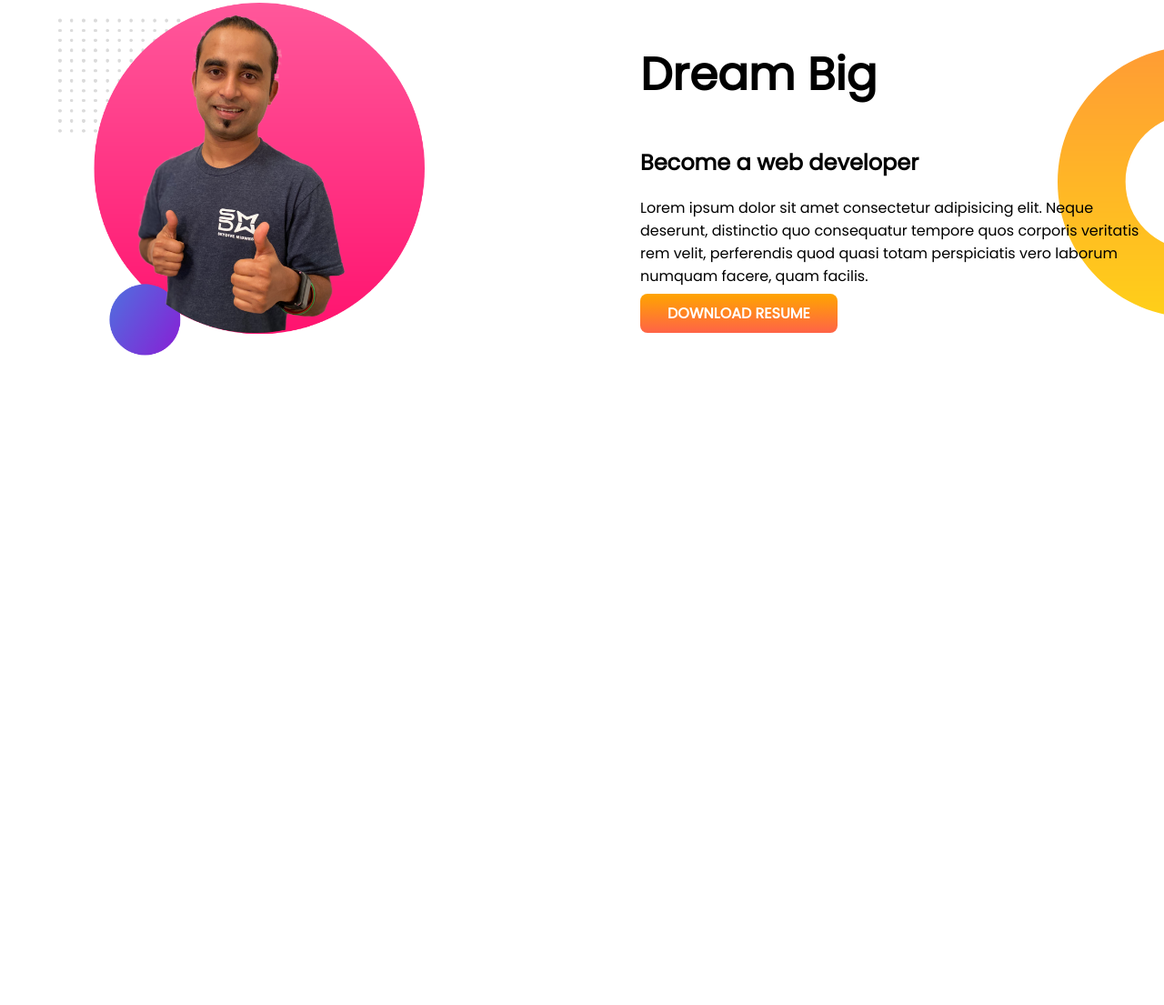
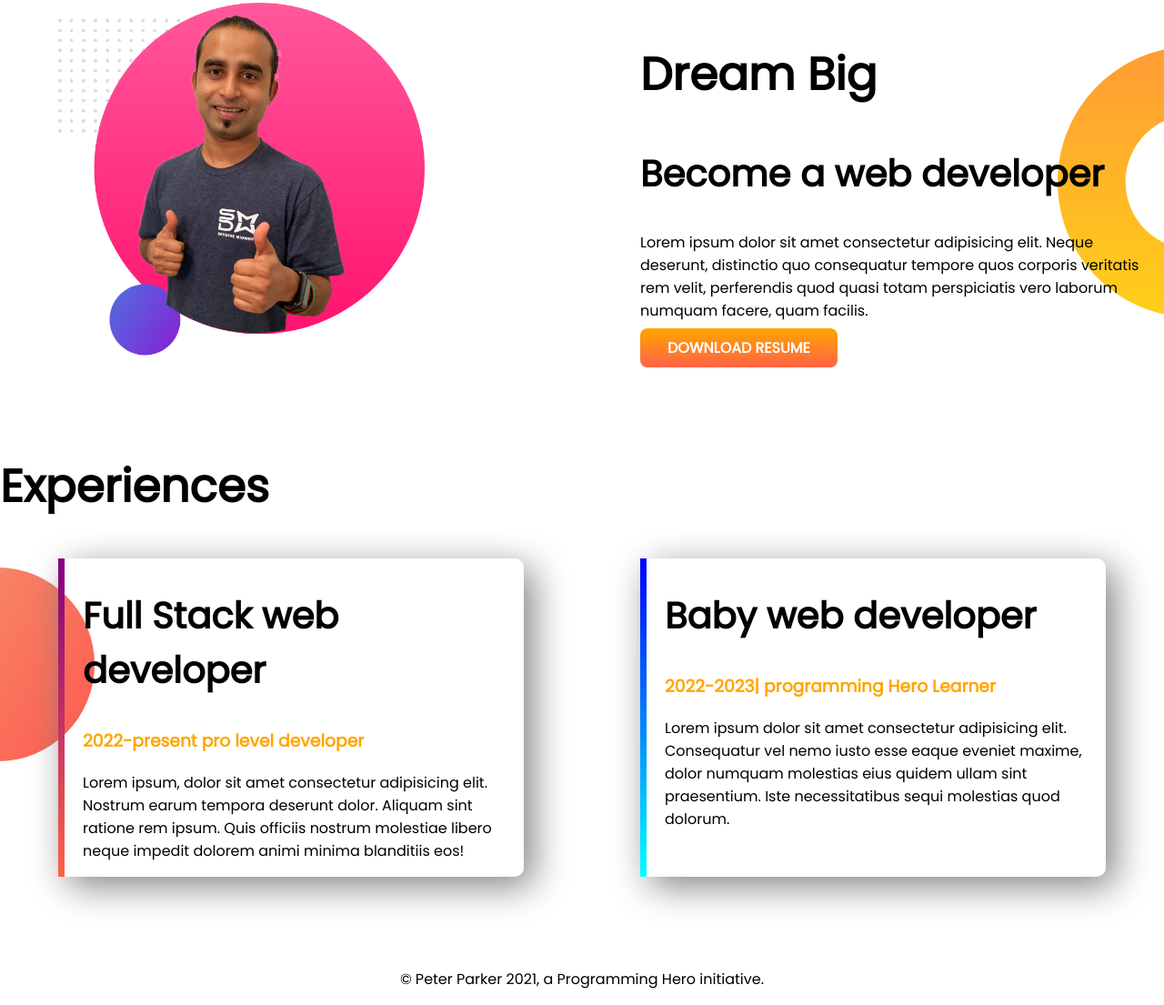
Before and after one commit to rayhanhero120/developer-portfolio, a plain HTML site: page index.html in a window 1280 px wide. Shown: the part 560-1665 px from the top of the page at 91% size. Before the commit the page ends 1058 px from the top, so only its background shows below. Drawn offline with Linux system fonts and the light colour scheme.

Commit message:
footer and ecperinces

```diff
--- a/index.html
+++ b/index.html
@@ -13,7 +13,7 @@
 </head>
 
 <body>
-    <section class="top-banner">
+    <section class="top-banner flexible-container">
         <div class="half-width">
             <h1>Welcome To</h1>
             <h1><span class="orange-color">Sr Rayhan</span> World!</h1>
@@ -29,7 +29,7 @@
             <img src="images/jhankar.png" alt="">
         </div>
     </section>
-    <section class="dream-big">
+    <section class="dream-big flexible-container">
         <div class="half-width">
             <img src="images/jhankar2.png" alt="">
         </div>
@@ -45,6 +45,33 @@
         </div>
 
     </section>
+    <section class="experience-area">
+        <h1>Experiences</h1>
+        <div class="flexible-container">
+            <div id="full-stack-experience" class="experience-item">
+                <h2>
+                    Full Stack web developer
+                </h2>
+                <h3 class="orange-color">2022-present pro level developer</h3>
+                <p>Lorem ipsum, dolor sit amet consectetur adipisicing elit. Nostrum earum tempora deserunt dolor.
+                    Aliquam
+                    sint ratione rem ipsum. Quis officiis nostrum molestiae libero neque impedit dolorem animi minima
+                    blanditiis eos!</p>
+            </div>
+            <div id="web-dev-experience" class="experience-item">
+                <h2>Baby web developer</h2>
+                <h3 class="orange-color">2022-2023| programming Hero Learner</h3>
+                <p>Lorem ipsum dolor sit amet consectetur adipisicing elit. Consequatur vel nemo iusto esse eaque
+                    eveniet
+                    maxime, dolor numquam molestias eius quidem ullam sint praesentium. Iste necessitatibus sequi
+                    molestias
+                    quod dolorum.</p>
+            </div>
+        </div>
+    </section>
+    <footer>
+        <p> © Peter Parker 2021, a Programming Hero initiative.</p>
+    </footer>
 
 
 </body>
--- a/style.css
+++ b/style.css
@@ -6,10 +6,13 @@ h1{
     font-size: 50px;
 
 }
+h2{
+    font-size: 40px;
+}
 .orange-color{
 color: orange;
 }
-section{
+.flexible-container{
     display: flex;
     margin-bottom: 100px;
 }
@@ -39,3 +42,31 @@ section{
     background-repeat: no-repeat;
     background-position: right;
 }
+.experience-item{
+    box-shadow: 10px 10px  40px gray;
+    margin-left: 5%;
+    margin-right: 5%;
+    padding-left: 20px;
+    width: 40%;
+    /* border-left: 10px solid ; */
+    border-radius: 10px ;
+
+}
+.experience-area{
+    background-image: url(images/exp-bg.png);
+    background-repeat: no-repeat;
+    background-position: left;
+}
+#web-dev-experience{
+    border-left: 7px solid;
+    border-image: linear-gradient(blue, cyan);
+    border-image-slice:1 ;
+}
+#full-stack-experience{
+    border-left: 7px solid;
+    border-image: linear-gradient(purple, tomato);
+    border-image-slice:1 ;
+}
+footer p{ text-align: center;
+
+}
```
